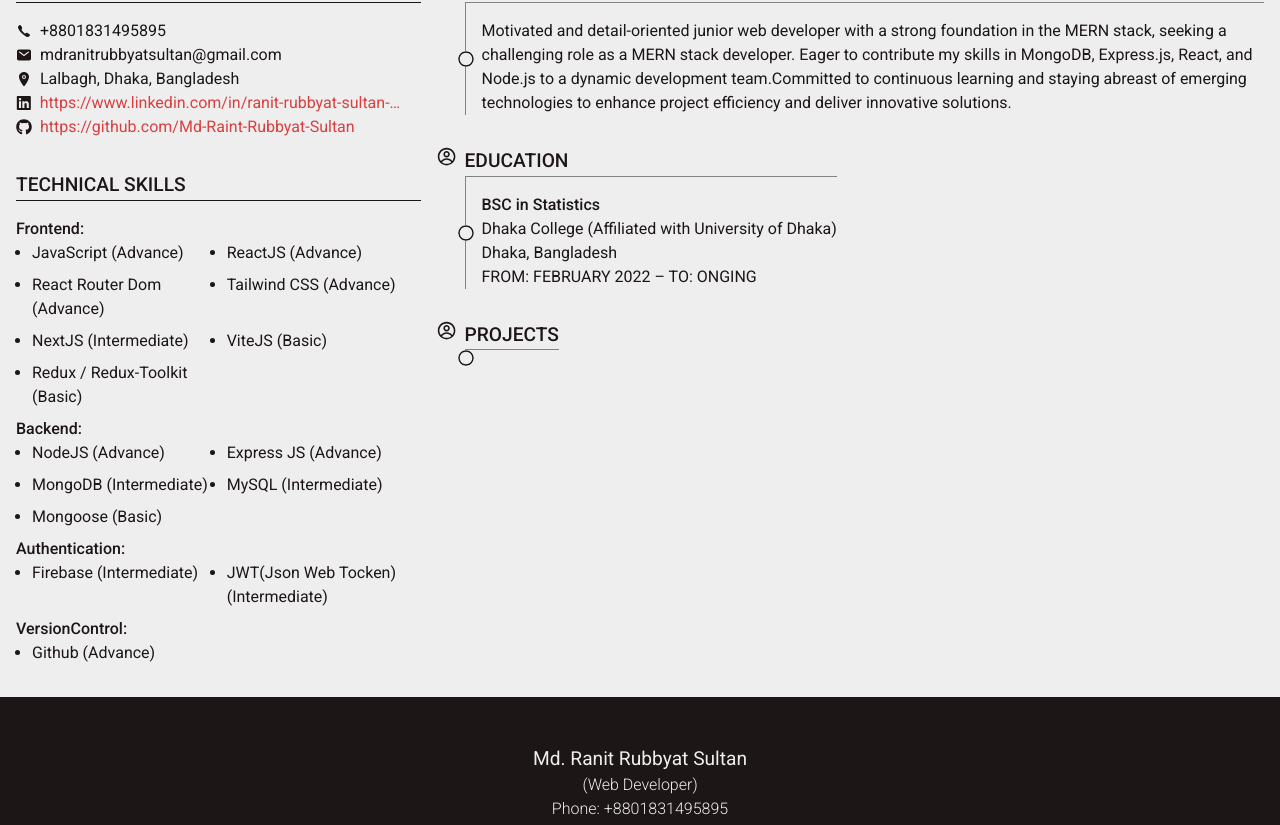
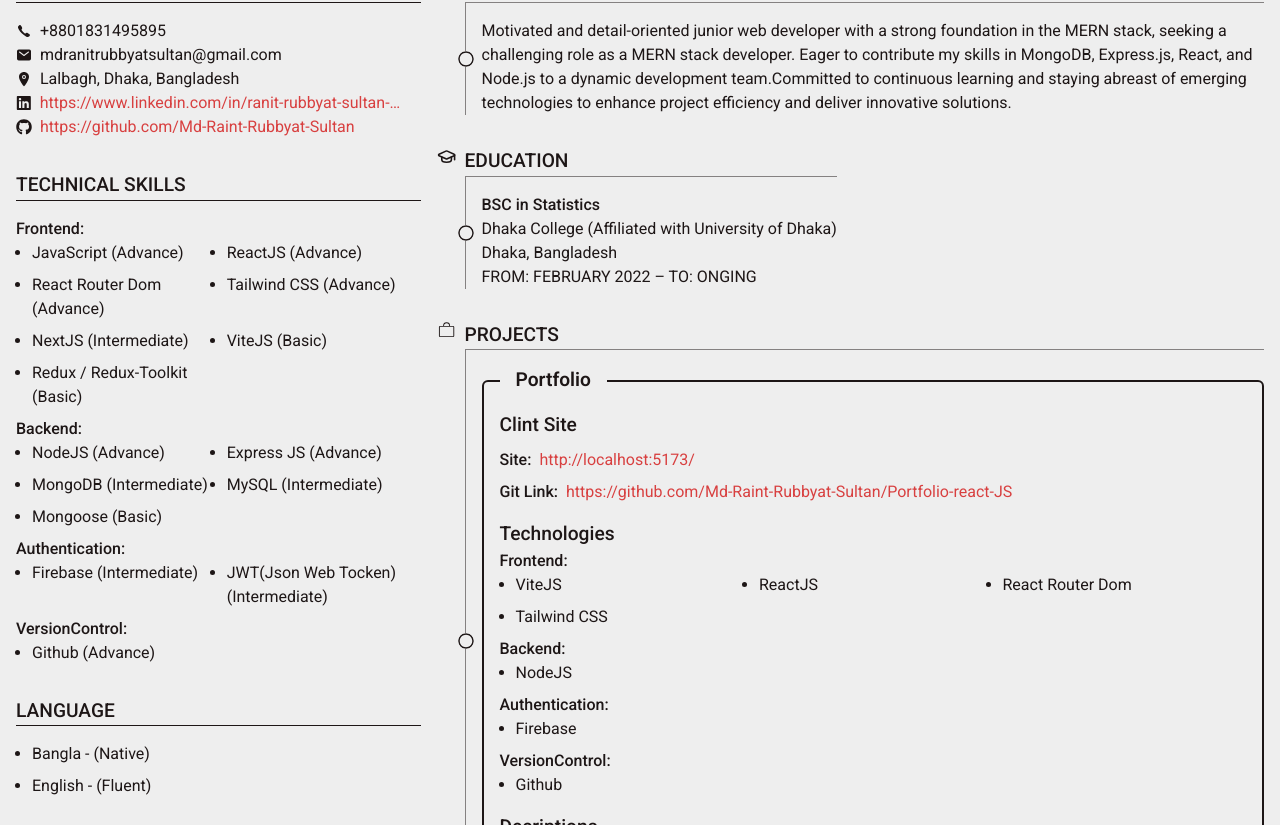
Before and after one commit to Md-Raint-Rubbyat-Sultan/Portfolio-react-JS, a React (Vite) app: page /about in a window 1280 px wide. Shown: the part 215-1040 px from the top of the page. Built offline with nearby package versions, Linux system fonts and the light colour scheme.

Commit message:
about section design is ready

```diff
--- a/src/components/Home/Projects/Projects.jsx
+++ b/src/components/Home/Projects/Projects.jsx
@@ -1,6 +1,6 @@
 import React from "react";
 import PropTypes from "prop-types";
-import ProjectsCards from "./ProjectsCards";
+import ProjectsCards from "../../shared/ProjectCards/ProjectsCards";
 
 const Projects = ({ allProjects }) => {
   return (
@@ -14,6 +14,7 @@ const Projects = ({ allProjects }) => {
           serverSite={project?.serverSite}
           technologies={project?.technologies}
           description={project?.description}
+          isTrue={true}
         />
       ))}
     </div>
--- a/src/components/Home/Projects/ProjectsCards.jsx
+++ b/src/components/shared/ProjectCards/ProjectsCards.jsx
@@ -11,6 +11,7 @@ const ProjectsCards = ({
   serverSite,
   technologies,
   description,
+  isTrue,
 }) => {
   return (
     <fieldset className="border-2 border-prime p-fluid rounded-md relative">
@@ -34,20 +35,22 @@ const ProjectsCards = ({
         <div>
           <h3 className="text-fluid font-medium">Technologies</h3>
           {/* finding the tech according to there uses */}
-          <TechSkills technologies={technologies} gridLg={3} />
+          <TechSkills technologies={technologies} gridLg={true} />
         </div>
         {/* descriptions */}
         <div>
           <h3 className="text-fluid font-medium">Decriptions</h3>
-          <article className="line-clamp-2 text-fluid-xs">
+          <article className={`${!isTrue ? "" : "line-clamp-2"} text-fluid-xs`}>
             {description}
           </article>
         </div>
-        <div className="text-right">
-          <Link to={`/details/${id}`}>
-            <button className="btn-second">Details</button>
-          </Link>
-        </div>
+        {isTrue && (
+          <div className="text-right">
+            <Link to={`/details/${id}`}>
+              <button className="btn-second">Details</button>
+            </Link>
+          </div>
+        )}
       </div>
     </fieldset>
   );
@@ -60,6 +63,7 @@ ProjectsCards.propTypes = {
   serverSite: PropTypes.object,
   technologies: PropTypes.array,
   description: PropTypes.string,
+  isTrue: PropTypes.bool,
 };
 
 export default ProjectsCards;
--- a/src/components/shared/TechSkills/TechSkills.jsx
+++ b/src/components/shared/TechSkills/TechSkills.jsx
@@ -16,7 +16,9 @@ const TechSkills = ({ technologies, gridLg }) => {
                 {toCapital(...techType[idx])}:
               </h3>
               <ul
-                className={`grid grid-cols-2 lg:grid-cols-${gridLg} text-fluid-xs pl-fluid list-disc space-y-fluid-xs`}
+                className={`grid grid-cols-2 ${
+                  gridLg ? "lg:grid-cols-3" : ""
+                } text-fluid-xs pl-fluid list-disc space-y-fluid-xs`}
               >
                 {tech?.[`${techType[idx]}`].map((techName, idx) => (
                   <li key={idx}>
@@ -34,6 +36,7 @@ const TechSkills = ({ technologies, gridLg }) => {
 
 TechSkills.propTypes = {
   technologies: PropTypes.array,
+  gridLg: PropTypes.bool,
 };
 
 export default TechSkills;
--- a/src/pages/About/About.jsx
+++ b/src/pages/About/About.jsx
@@ -3,8 +3,13 @@ import { CgProfile } from "react-icons/cg";
 import { FaRegCircle, FaLinkedin, FaGithub } from "react-icons/fa";
 import { IoIosCall } from "react-icons/io";
 import { IoLocation, IoMail } from "react-icons/io5";
+import { PiBagSimpleLight } from "react-icons/pi";
+import { LuGraduationCap } from "react-icons/lu";
 import { Link } from "react-router";
 import TechSkills from "../../components/shared/TechSkills/TechSkills";
+import projectsDB from "/public/db/ProjectsDB.js";
+import ProjectsCards from "../../components/shared/ProjectCards/ProjectsCards";
+import toCapital from "../../Constants/toCapital";
 
 const About = () => {
   const [adminData, setAdminData] = useState({});
@@ -19,7 +24,7 @@ const About = () => {
     getAdminData();
   }, []);
 
-  console.log(adminData);
+  // console.log(adminData);
 
   return (
     <section className="my-fluid-m space-y-fluid-m relative">
@@ -84,8 +89,24 @@ const About = () => {
             <div>
               <TechSkills
                 technologies={adminData?.technical_skills}
-                gridLg={2}
+                gridLg={false}
               />
+            </div>
+          </div>
+          {/* language */}
+          <div className="space-y-fluid">
+            <div>
+              <h3 className="text-fluid font-medium">LANGUAGE</h3>
+              <hr />
+            </div>
+            <div>
+              <ul className="text-fluid-xs pl-fluid list-disc space-y-fluid-xs">
+                {adminData?.language_skills?.map((lang, idx) => (
+                  <li key={idx}>
+                    {lang?.name} - {`(${toCapital(lang?.level)})`}
+                  </li>
+                ))}
+              </ul>
             </div>
           </div>
         </div>
@@ -109,7 +130,7 @@ const About = () => {
           {/* Eucation */}
           <div className="flex items-start gap-fluid-xs">
             <div>
-              <CgProfile className="text-fluid" />
+              <LuGraduationCap className="text-fluid" />
             </div>
             <div>
               <h3 className="text-fluid font-medium">EDUCATION</h3>
@@ -134,13 +155,26 @@ const About = () => {
           <div>
             <div className="flex items-start gap-fluid-xs">
               <div>
-                <CgProfile className="text-fluid" />
+                <PiBagSimpleLight className="text-fluid" />
               </div>
               <div>
                 <h3 className="text-fluid font-medium">PROJECTS</h3>
                 <div className="border-l border-t border-prime/50 relative">
                   <FaRegCircle className="text-fluid-xs bg-final rounded-full absolute top-1/2 -translate-y-1/2 -translate-x-1/2" />
-                  <div className="pl-fluid pt-fluid"></div>
+                  <div className="pl-fluid pt-fluid">
+                    {projectsDB?.map((project, idx) => (
+                      <ProjectsCards
+                        key={idx}
+                        id={project?.id}
+                        name={project?.name}
+                        clintSite={project?.clintSite}
+                        serverSite={project?.serverSite}
+                        technologies={project?.technologies}
+                        description={project?.description}
+                        isTrue={false}
+                      />
+                    ))}
+                  </div>
                 </div>
               </div>
             </div>
```
